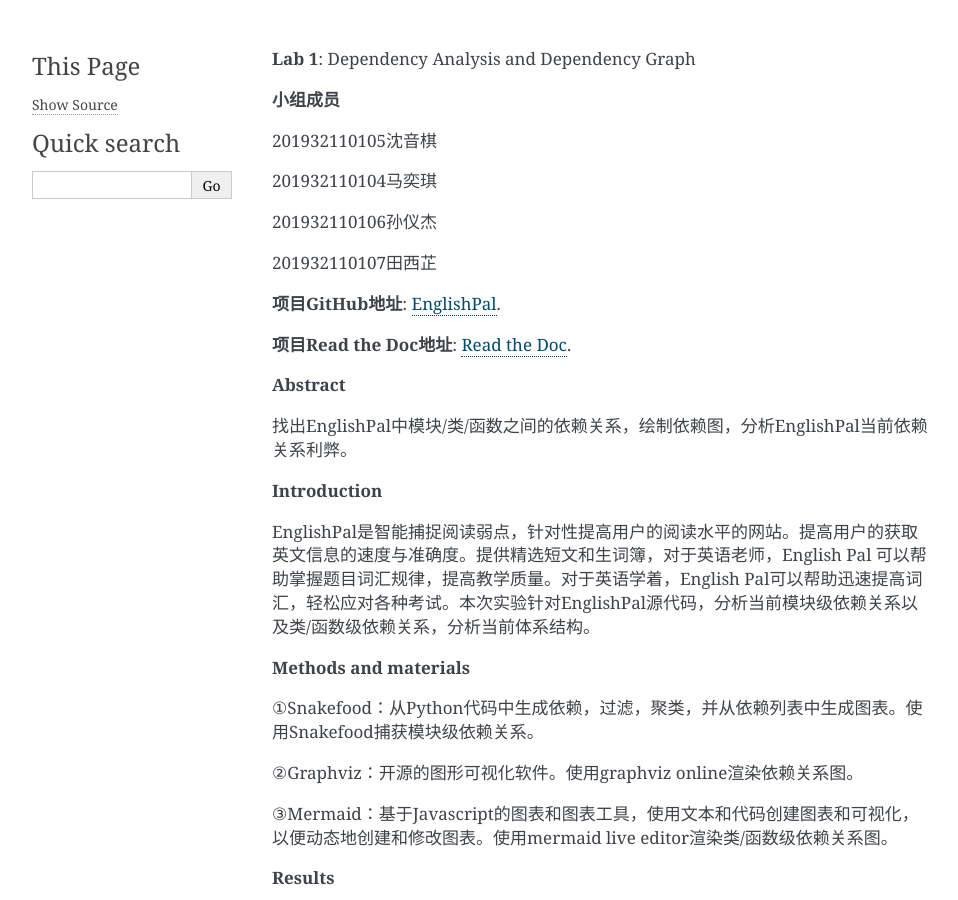
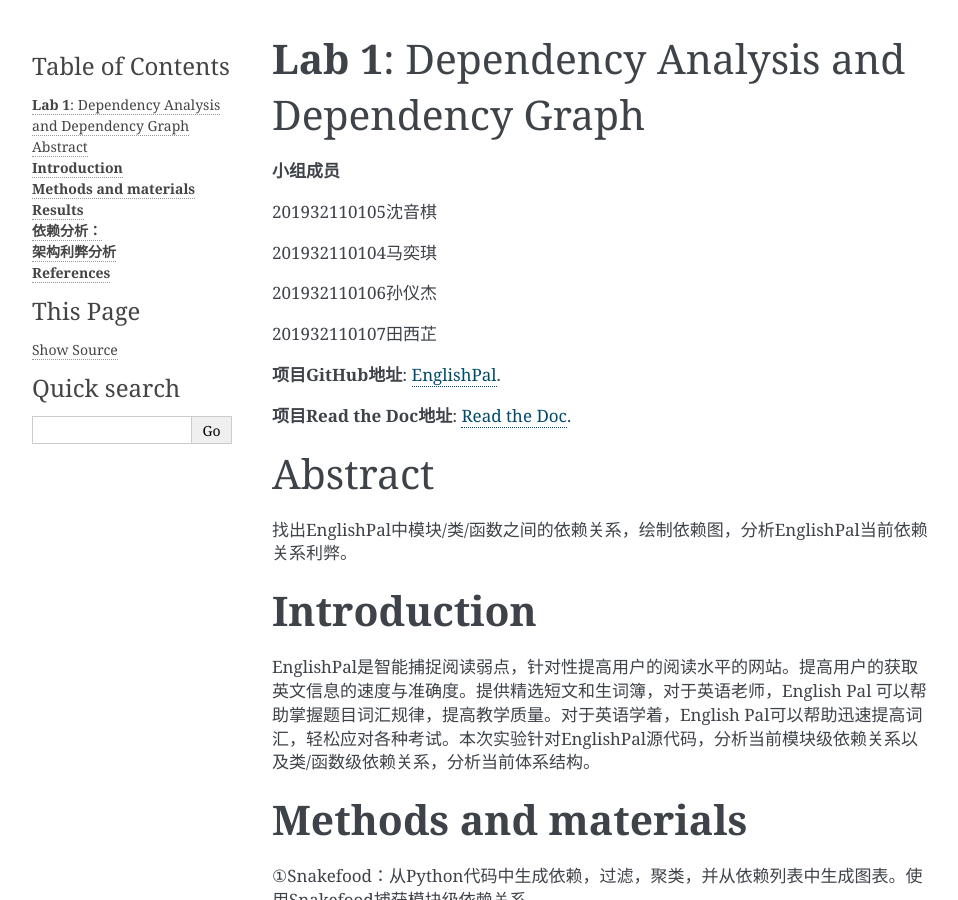
Before and after one commit to ChiefEye-official/Test, a Sphinx documentation site: the page built from englishpal/docs/source/index.rst, in a window 1280 px wide and 900 px high. Shown: the whole window, without its empty margins (148-1106 px from the left). Built offline with Sphinx 7.4.7, drawn with Linux system fonts in a browser that asks for light colours.

Commit message:
Create index.rst

```diff
--- a/englishpal/docs/source/index.rst
+++ b/englishpal/docs/source/index.rst
@@ -4,6 +4,7 @@
    contain the root `toctree` directive.
 
 **Lab 1**: Dependency Analysis and Dependency Graph
+=================================================
 
 .. toctree::
    :maxdepth: 2
@@ -27,15 +28,18 @@
 
 .. _Read The Doc: https://readthedocs.org/projects/testenglishpal/
 
-**Abstract**
+Abstract
+=================================================
 
 找出EnglishPal中模块/类/函数之间的依赖关系，绘制依赖图，分析EnglishPal当前依赖关系利弊。
 
 **Introduction**
+=================================================
 
 EnglishPal是智能捕捉阅读弱点，针对性提高用户的阅读水平的网站。提高用户的获取英文信息的速度与准确度。提供精选短文和生词簿，对于英语老师，English Pal 可以帮助掌握题目词汇规律，提高教学质量。对于英语学着，English Pal可以帮助迅速提高词汇，轻松应对各种考试。本次实验针对EnglishPal源代码，分析当前模块级依赖关系以及类/函数级依赖关系，分析当前体系结构。
 
 **Methods and materials**
+=================================================
 
 ①Snakefood：从Python代码中生成依赖，过滤，聚类，并从依赖列表中生成图表。使用Snakefood捕获模块级依赖关系。
 
@@ -44,6 +48,7 @@
 ③Mermaid：基于Javascript的图表和图表工具，使用文本和代码创建图表和可视化，以便动态地创建和修改图表。使用mermaid live editor渲染类/函数级依赖关系图。
 
 **Results**
+=================================================
 
 **snakefood.dot**
 ::
@@ -102,7 +107,7 @@
 
       }
 
-依赖图
+**依赖图**
 
 .. image:: sfood.png
 
@@ -218,6 +223,7 @@
 .. image:: mermaid.png
 
 **依赖分析：**
+=================================================
 
 
 ①wordfreqCMD.py
@@ -242,6 +248,7 @@
 用户注册登录退出signup、login、logout、add_user依赖于InsertQuery。
 
 **架构利弊分析**
+=================================================
 
 **弊端**：EnglishPal的主要页面与功能集中在main.py中，功能代码中嵌入了大量网页前端代码，前后端混杂。进行前后端分离的重构有助于解放前端，不需要向后台提供模板，或是在前端html中嵌入后台代码；提高工作效率，分工更加明确；局部性能提升，实现页面的按需加载，在页面交互和用户体验上有所提升；降低维护成本，快速定位问题所在。
 
@@ -252,5 +259,6 @@
 通过对EnglishPal的依赖关系分析，对EnglishPal的架构有了清晰的认知。学习使用snakefood生成模块级依赖关系snakefood.dot，并用graphviz渲染；用mermain绘制类/函数级依赖关系图。掌握对已有项目的结构和依赖关系分析方法，对项目重构有更深的认识。
 
 **References**
+=================================================
 
 [1] Martin Blais, Snakefood User Manual, Copyright (C) 2001-2007
```
